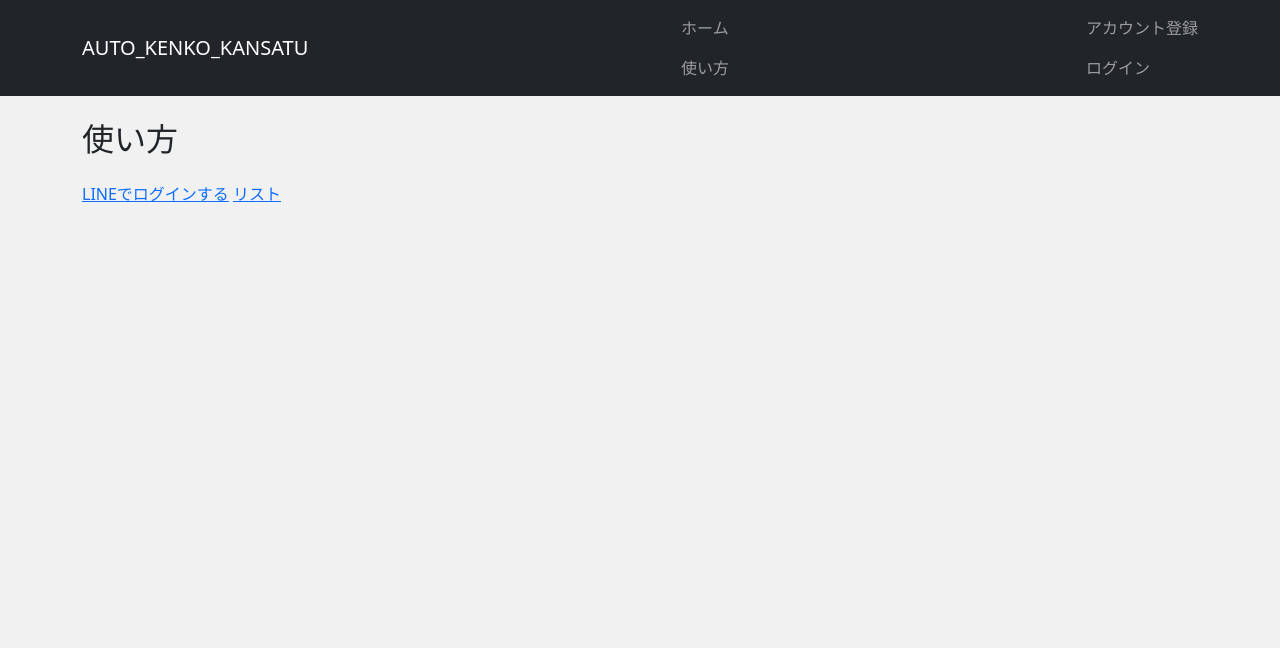
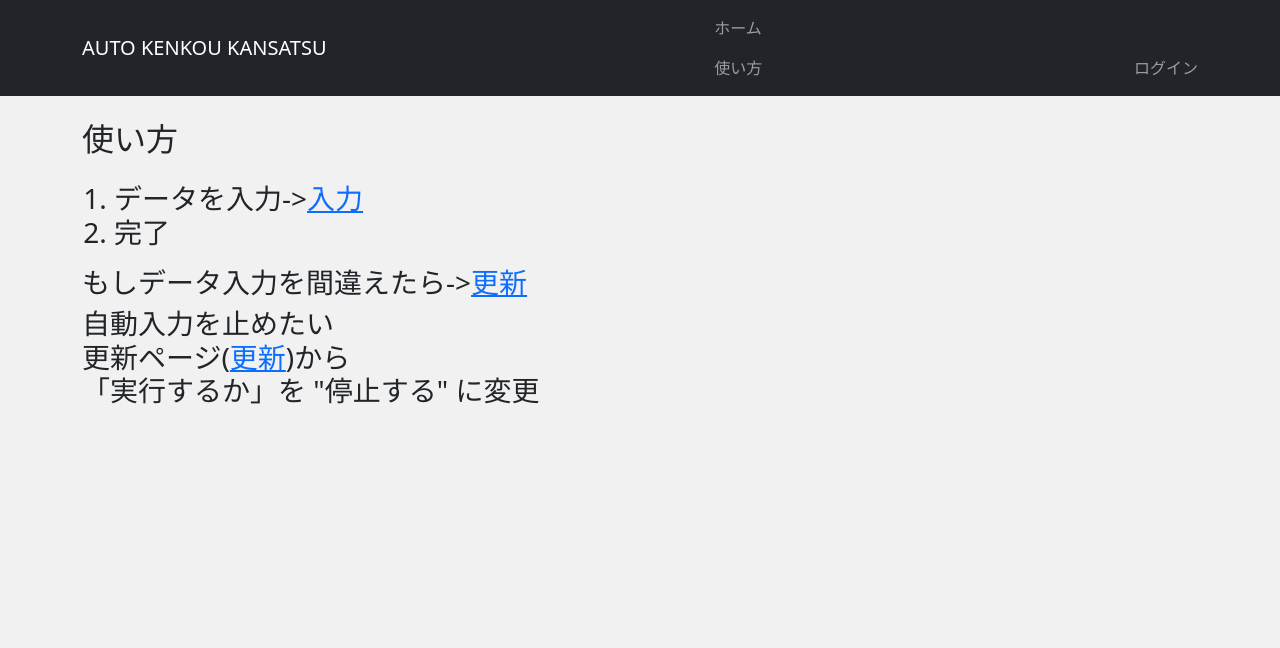
Before and after one commit to ANKM0/auto_kenkou_kansatu, a Django app: template templates/users/howto.html in a window 1280 px wide. Shown: the top 648 px of the page. Run offline with Django 3.2, Linux system fonts and the light colour scheme; the template is opened without the code that fills it, so the values that code supplies are empty; parts of the project's set-up code (start-up, migrations or seed data) failed here and were passed over.

Commit message:
仮保存

```diff
--- a/templates/users/base.html
+++ b/templates/users/base.html
@@ -8,12 +8,12 @@
     <meta name="viewport" content="width=device-width, initial-scale=1.0">
     <link href="https://cdn.jsdelivr.net/npm/bootstrap@5.0.0-beta1/dist/css/bootstrap.min.css" rel="stylesheet" integrity="sha384-giJF6kkoqNQ00vy+HMDP7azOuL0xtbfIcaT9wjKHr8RbDVddVHyTfAAsrekwKmP1" crossorigin="anonymous">
     <link rel="stylesheet" href="{% static 'css/style.css' %}">
-    <title>AUTO_KENKO_KANSATU</title>
+    <title>AUTO KENKOU KANSATSU</title>
 </head>
 <body>
     <nav class="navbar navbbar-expand-lg navbar-dark bg-dark">
         <div class="container">
-            <a class="navbar-brand" href="/">AUTO_KENKO_KANSATU</a>
+            <a class="navbar-brand" href="/">AUTO KENKOU KANSATSU</a>
             <ul class="navbar-nav ml-auto">
                 <li class="nav-item">
                     <a class="nav-link" href="{% url 'users:index' %}">ホーム</a>
@@ -29,21 +29,20 @@
             <ul class="navbar-nav ml-auto">
                 {% if user.is_authenticated %}
                     <li class="nav-item">
-                        <a class="nav-link" href="">メインページ</a>
+                        <a class="nav-link" href="{% url 'users:detail' user.pk %}">データ確認</a>
                     </li>
                     <li class="nav-item">
                         <a class="nav-link" href="{% url 'users:logout' %}">ログアウト</a>
                     </li>
                 {% else %}
                     <li class="nav-item">
-                        <a class="nav-link" href="">アカウント登録</a>
+                        <a class="nav-link" href="">　</a> {% comment "空白注意" %}{% endcomment %}
                     </li>
                     <li class="nav-item">
                         <a class="nav-link" href="{% url 'social:begin' 'line' %}">ログイン</a>
                     </li>
                 {% endif %}
             </ul>
-
         </div>
     </nav>
     <main>
--- a/templates/users/howto.html
+++ b/templates/users/howto.html
@@ -1,18 +1,21 @@
 {% extends 'users/base.html' %}
 
 {% block content %}
-    <h2 class="my-4">使い方</h2>
-
-
-    {% if user.is_authenticated %}
-        <p>ユーザー名: {{ user.username }}</p>
-        <p>ユーザー名_line: {{ user.line_username }}</p>
-        <p>ユーザー名_line: {{ user.pk }}</p>
-        <a href="{% url 'users:logout' %}">ログアウト</a>
-    {% else %}
-        <a href="{% url 'social:begin' 'line' %}">LINEでログインする</a>
-    {% endif %}
-
-    <a href="{% url 'users:create' %}"> リスト </a>
-
+    <h2 class="my-4">使い方
+        <h3>
+            <ol>
+                <li>データを入力-><a href="{% url 'users:create' %}">入力</a></li>
+                <li>完了</li>
+            </ol>
+        </h3>
+        <h3>
+            もしデータ入力を間違えたら-><a href="{% url 'users:update' user.pk %}">更新</a>
+        </h3>
+        <h3>
+            自動入力を止めたい<br>
+            更新ページ(<a href="{% url 'users:update' user.pk %}">更新</a>)から
+            <br>
+            「実行するか」を "停止する" に変更
+        </h3>
+    </h2>
 {% endblock content %}
--- a/users/models.py
+++ b/users/models.py
@@ -91,7 +91,7 @@
     user_info_body_temperature = models.CharField(max_length=10, verbose_name="体温")
     is_run_code = models.IntegerField(choices=IS_RUN_CODE_CHOICES, default=True, verbose_name="実行するか")
     user_info_created_at = models.DateTimeField(default=timezone.now)
-    user_info_updated_at = models.DateTimeField(blank=True, null=True)
+    user_info_updated_at = models.DateTimeField(auto_now_add=True)
 
     def __str__(self):
         return self.user_info_student_name
```
Also changed, not shown: templates/users/form.html (+33 -4 lines), templates/users/index.html (+22 -3 lines), users/views.py (+6 -6 lines), db.sqlite3, users/migrations/0001_initial.py, 2 other files.
